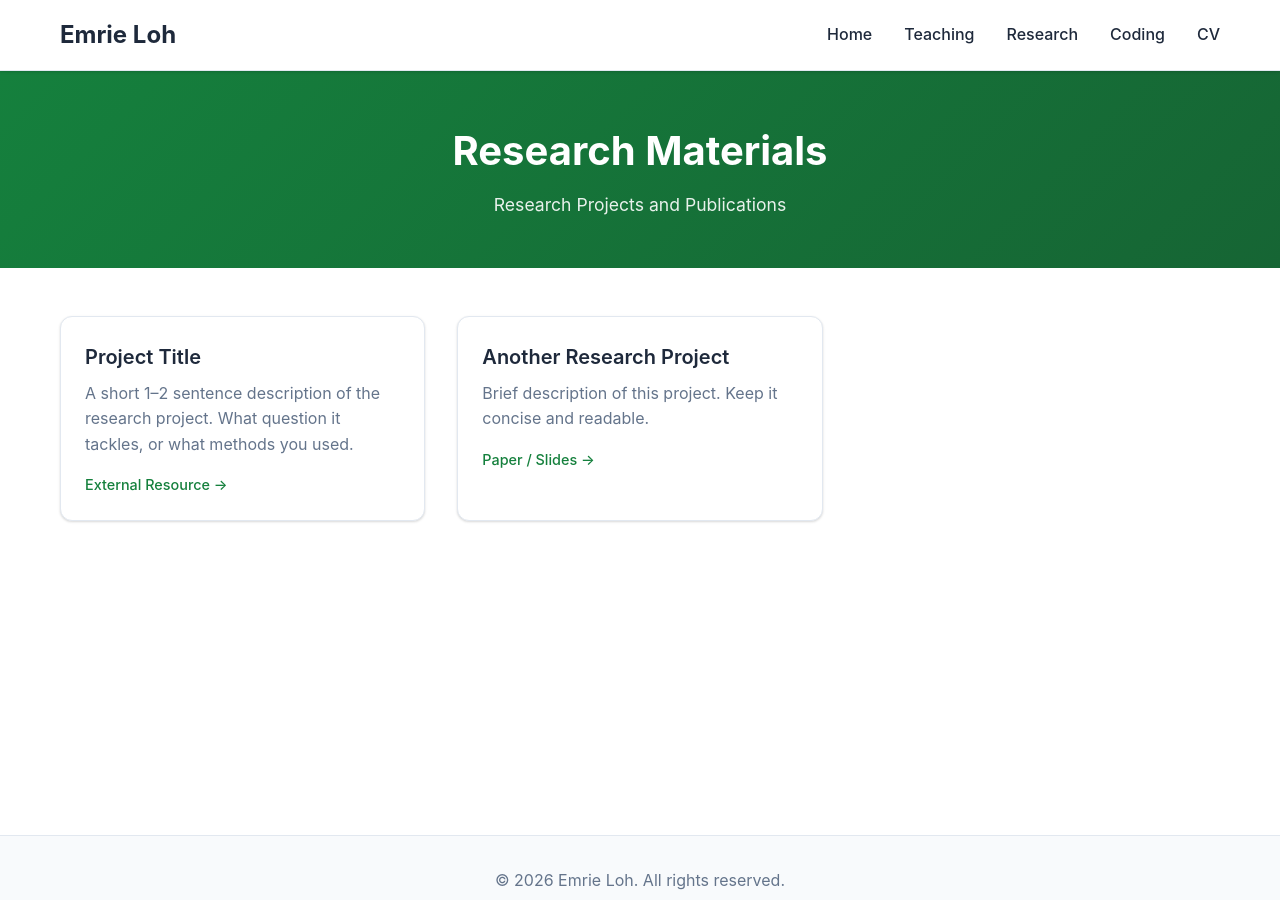
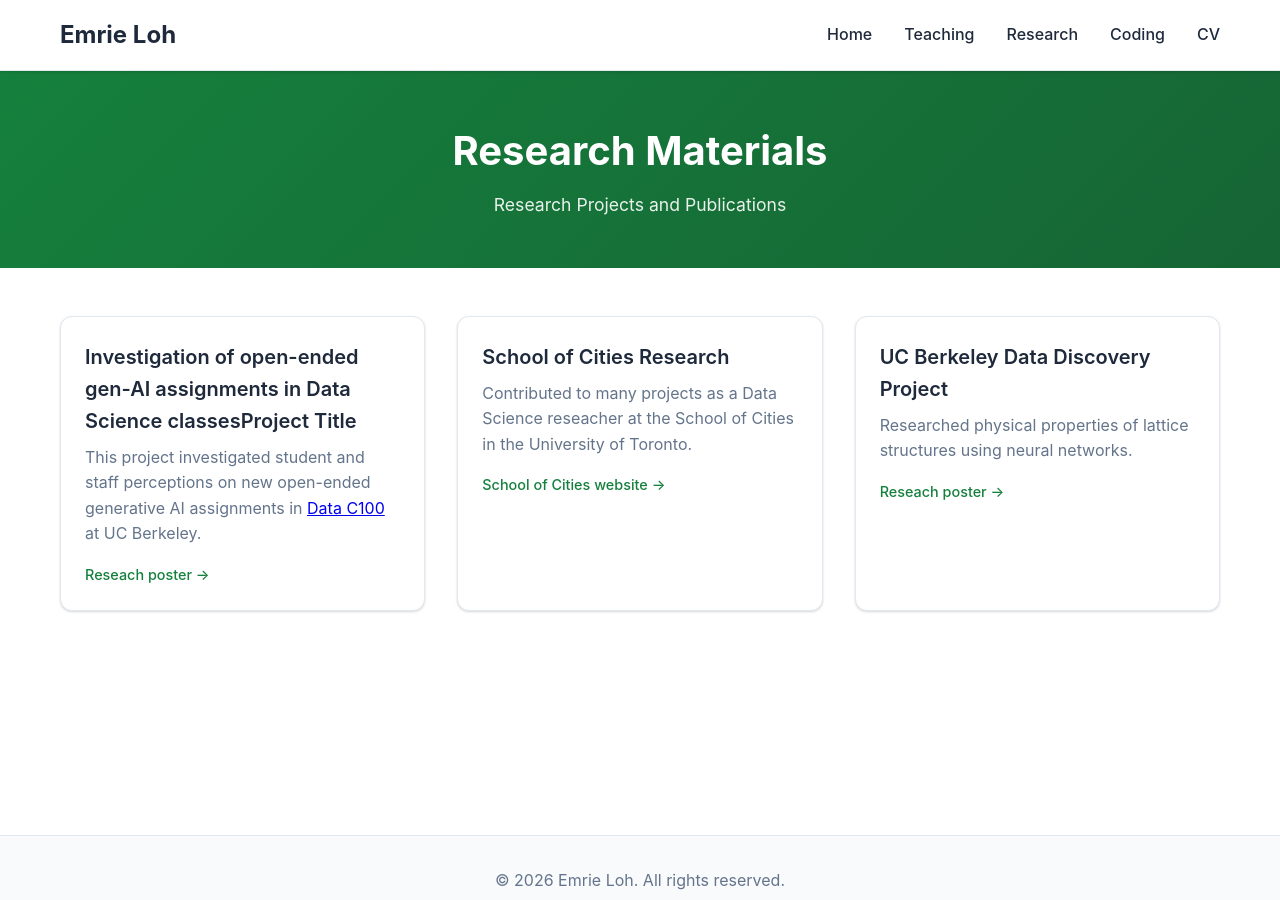
Before and after one commit to ELOH53/ELOH53.github.io, a Jekyll site: the page built from research.html, in a window 1280 px wide and 900 px high. Built offline with Jekyll 4.4.1, drawn with Linux system fonts in a browser that asks for light colours.

Commit message:
Finished research projects

```diff
--- a/research.html
+++ b/research.html
@@ -15,25 +15,37 @@ title: Research Materials
     <div class="projects-grid">
 
       <div class="project-card">
-        <h3 class="project-name">Project Title</h3>
+        <h3 class="project-name">Investigation of open-ended gen-AI assignments in Data Science classesProject Title</h3>
         <p class="project-description">
-          A short 1–2 sentence description of the research project. What question it tackles, or what methods you used.
+          This project investigated student and staff perceptions on new open-ended generative AI assignments in <a href="https://ds100.org/fa25/">Data C100</a> at UC Berkeley.
         </p>
         <div class="project-links">
-          <a href="https://example.com" class="project-link" target="_blank" rel="noopener noreferrer">
-            External Resource →
+          <a href="https://drive.google.com/file/d/1ISYD2TUIAhwOibUccoGj_V6EafzCJoxI/view?usp=sharing" class="project-link" target="_blank" rel="noopener noreferrer">
+            Reseach poster →
           </a>
         </div>
       </div>
 
       <div class="project-card">
-        <h3 class="project-name">Another Research Project</h3>
+        <h3 class="project-name">School of Cities Research</h3>
         <p class="project-description">
-          Brief description of this project. Keep it concise and readable.
+          Contributed to many projects as a Data Science reseacher at the School of Cities in the University of Toronto.
         </p>
         <div class="project-links">
-          <a href="https://example.com" class="project-link" target="_blank" rel="noopener noreferrer">
-            Paper / Slides →
+          <a href="https://schoolofcities.utoronto.ca/" class="project-link" target="_blank" rel="noopener noreferrer">
+            School of Cities website →
+          </a>
+        </div>
+      </div>
+
+      <div class="project-card">
+        <h3 class="project-name">UC Berkeley Data Discovery Project</h3>
+        <p class="project-description">
+          Researched physical properties of lattice structures using neural networks.
+        </p>
+        <div class="project-links">
+          <a href="https://drive.google.com/file/d/1GP3f1eHm6j0P-aPfK_B_NzELKQCKH5Zu/view?usp=sharing" class="project-link" target="_blank" rel="noopener noreferrer">
+            Reseach poster →
           </a>
         </div>
       </div>
```
